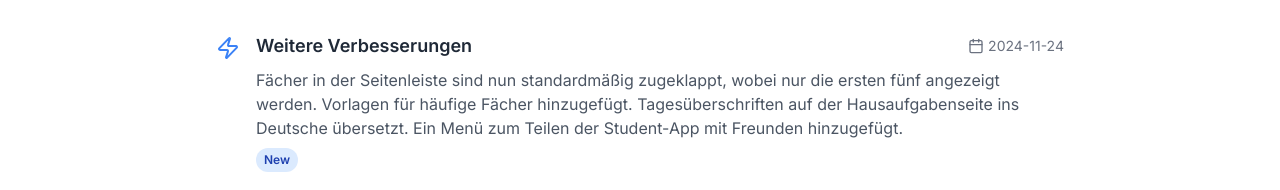
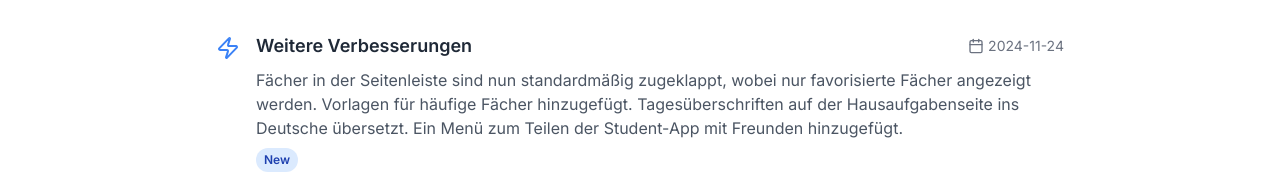
Before and after one commit to johannesschiessl/Studentapp, a Next.js app: page /changelog in a window 1280 px wide. Shown: the part 124-314 px from the top of the page. Built offline with nearby package versions, Linux system fonts and the light colour scheme; no server answers.

Commit message:
fix(changelog): update description to clarify sidebar behavior for favorite subjects

```diff
--- a/src/constants/changelog.ts
+++ b/src/constants/changelog.ts
@@ -13,7 +13,7 @@ export const changelog: ChangelogEntry[] = [
     type: "new",
     title: "Weitere Verbesserungen",
     description:
-      "Fächer in der Seitenleiste sind nun standardmäßig zugeklappt, wobei nur die ersten fünf angezeigt werden. Vorlagen für häufige Fächer hinzugefügt. Tagesüberschriften auf der Hausaufgabenseite ins Deutsche übersetzt. Ein Menü zum Teilen der Student-App mit Freunden hinzugefügt.",
+      "Fächer in der Seitenleiste sind nun standardmäßig zugeklappt, wobei nur favorisierte Fächer angezeigt werden. Vorlagen für häufige Fächer hinzugefügt. Tagesüberschriften auf der Hausaufgabenseite ins Deutsche übersetzt. Ein Menü zum Teilen der Student-App mit Freunden hinzugefügt.",
   },
   {
     date: "2024-11-22",
```
